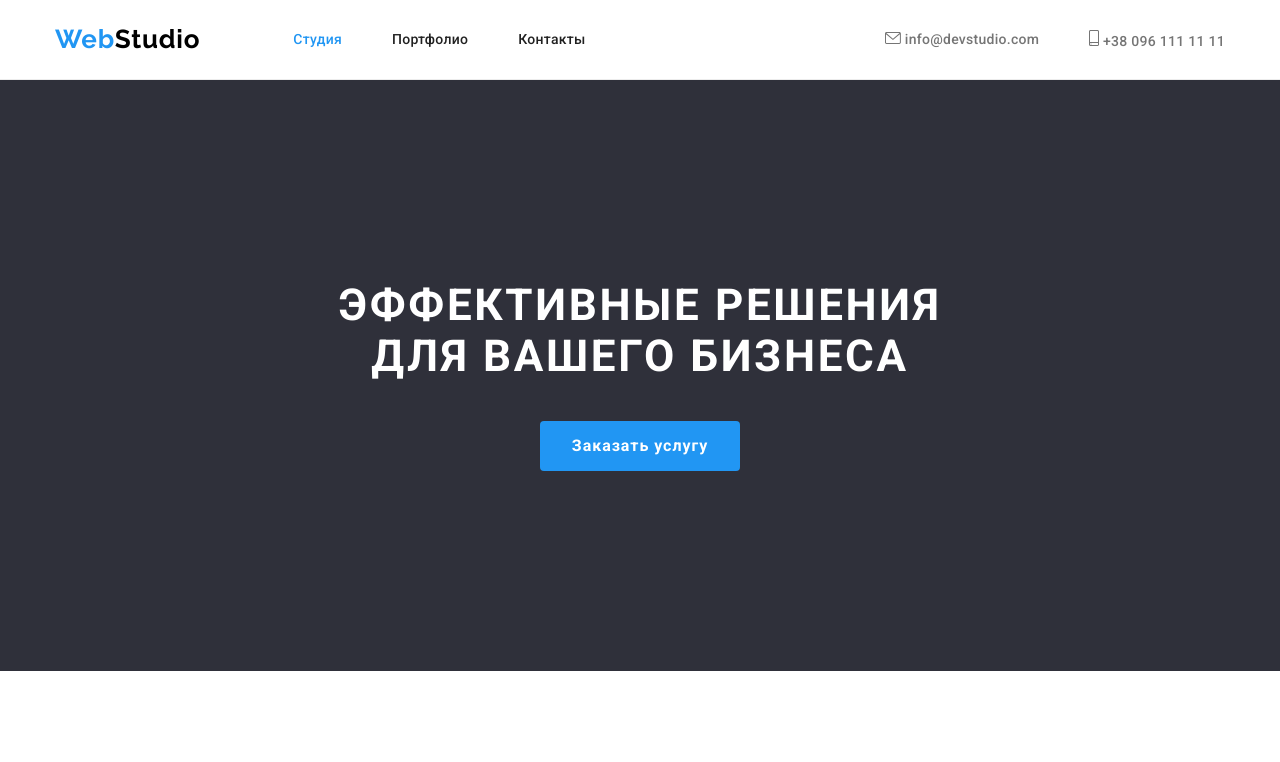
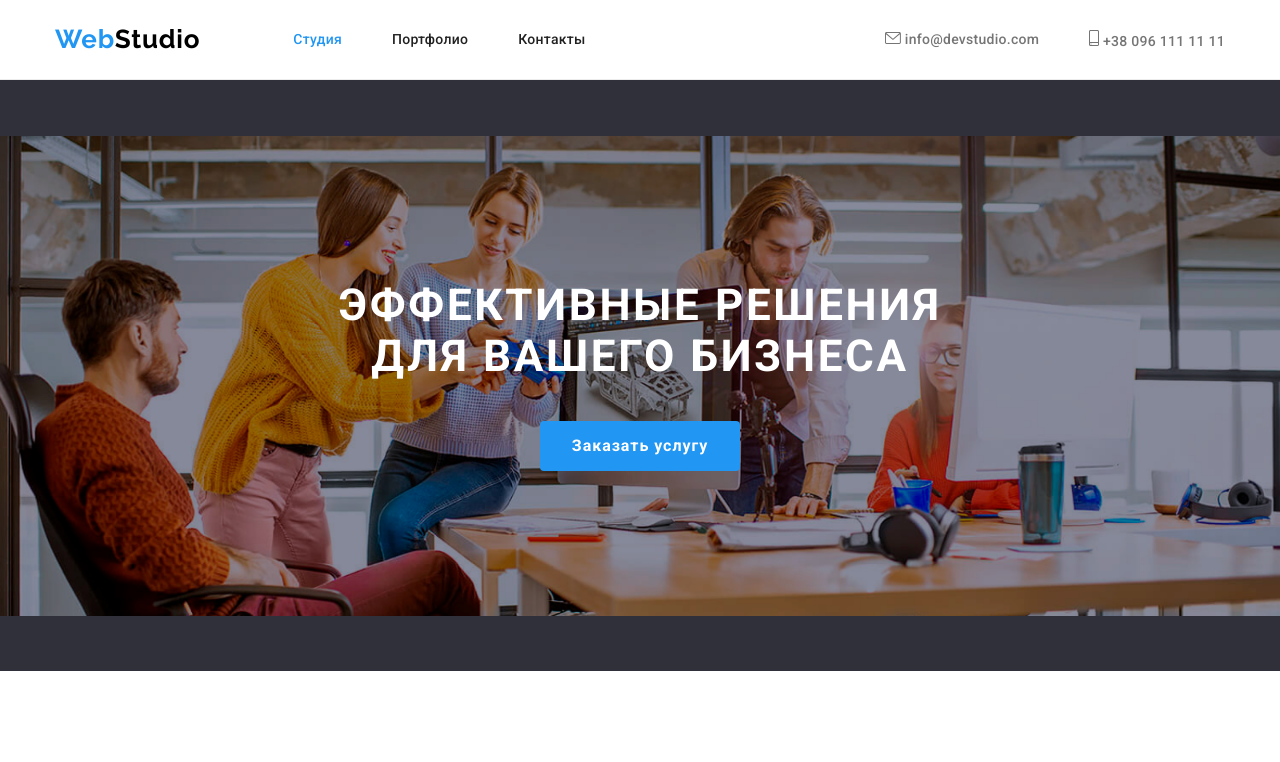
Before and after one commit to TanyaP2022/goit-markup-hw-04, a plain HTML site: page index.html in a window 1280 px wide. Shown: the top 762 px of the page. Drawn offline with nearby package versions, Linux system fonts and the light colour scheme.

Commit message:
goit-markup-hw-04
Домашня робота№4 варіант№1

```diff
--- a/css/styles.css
+++ b/css/styles.css
@@ -168,7 +168,7 @@ fill: currentColor;
   padding-top: 200px;
   padding-bottom: 200px;
   background-color: var(--hero-color);
-  background-image: url(./images/hero.png), linear-gradient(to right,rgba(47, 48, 58, 0.4),rgba(47, 48, 58, 0.4));
+  background-image: url(../images/hero.png), linear-gradient(to right,rgba(47, 48, 58, 0.4),rgba(47, 48, 58, 0.4));
   background-position: center;
   background-size: contain;
   background-repeat: no-repeat;
```
